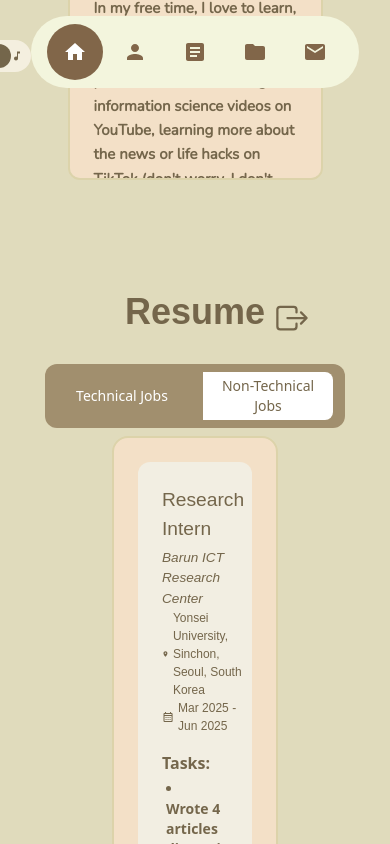
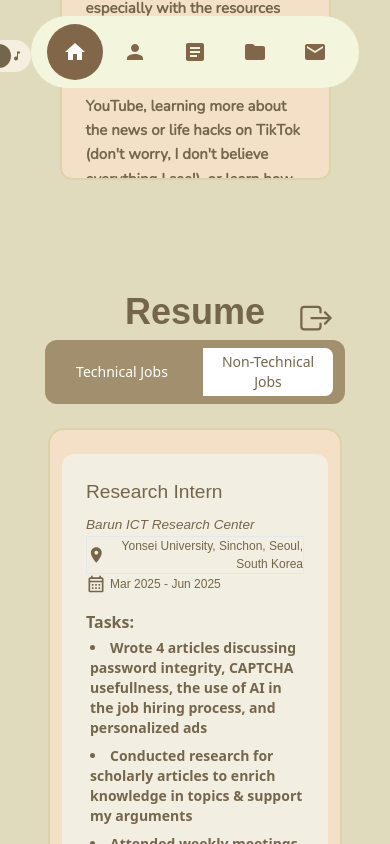
Before and after one commit to tonstey/personal_website, a React (Vite) app: page / in a window 390 px wide. Both pictures are taken after a click on the element "Experience". Shown: the part 1567-2411 px from the top of the page. Built offline with nearby package versions, Linux system fonts and the light colour scheme; a web font is replaced by a local one.

Commit message:
Size adjustments

```diff
--- a/src/components/resume/Experience.jsx
+++ b/src/components/resume/Experience.jsx
@@ -21,7 +21,7 @@ export default function ExperienceComponent() {
 
   return (
     <>
-      <div className="flex h-full w-full flex-col items-center p-6">
+      <div className="flex h-full w-full flex-col items-center gap-4">
         <TabGroup className="" selectedIndex={tab} onChange={setTab}>
           <TabList className="relative z-0 flex gap-4 rounded-xl bg-[#a18f6e] px-3 py-2">
             <Tab
@@ -80,16 +80,16 @@ export default function ExperienceComponent() {
         </TabGroup>
 
         {experience.length > 0 ? (
-          <div className="h-full w-full p-2 md:p-6">
-            <div className="relative flex h-full flex-col gap-4 rounded-2xl border-2 border-[#dcd3aa] bg-[#f3e0c7] p-6">
+          <div className="h-full max-h-[110vh] w-full overflow-y-auto p-2 md:p-6">
+            <div className="relative flex h-full flex-col gap-4 rounded-2xl border-2 border-[#dcd3aa] bg-[#f3e0c7] px-3 py-6">
               {experience.map((job) => (
                 <div
                   className="flex flex-col gap-4 rounded-xl bg-[#f2eee2] p-6"
                   key={job.role + job.company}
                 >
-                  <div className="flex flex-wrap justify-between font-bokuteh text-[#74664B]">
-                    <div className="flex flex-col gap-1">
-                      <h1 className="md:text-lg portrait:text-[1.2rem] md:portrait:text-lg">
+                  <div className="flex flex-col justify-between font-bokuteh text-[#74664B] md:flex-row">
+                    <div className="flex flex-col gap-2 md:gap-0.5">
+                      <h1 className="truncate md:text-lg portrait:text-[1.2rem] md:portrait:text-lg">
                         {job.role}
                       </h1>
                       <h1 className="md:text-md md:portrait:text-md italic portrait:text-[0.85rem]">
@@ -98,7 +98,7 @@ export default function ExperienceComponent() {
                     </div>
 
                     <div className="flex flex-col items-start md:items-end">
-                      <h1 className="md:text-md md:portrait:text-md flex items-center gap-1 portrait:text-[0.75rem]">
+                      <h1 className="md:text-md md:portrait:text-md flex items-center gap-0.5 border text-end portrait:text-[0.75rem]">
                         <MdLocationOn className="text-2xl" />
                         {job.location}
                       </h1>
--- a/src/data/experience.js
+++ b/src/data/experience.js
@@ -14,7 +14,7 @@ export const nonTechJobs = [
     ],
   },
   {
-    role: "Cashier/Barista",
+    role: "Cashier / Barista",
     company: "Tallgrass Drink",
     location: "Garden Grove, CA, USA",
     startDate: "Sept 2024",
--- a/src/pages/AboutPage.jsx
+++ b/src/pages/AboutPage.jsx
@@ -11,10 +11,10 @@ export default function AboutPage() {
 
           <div className="flex h-full min-h-screen w-full flex-col items-center justify-center gap-12">
             <CgProfile className="rounded-full border border-[#74664B] bg-[#f3e0c7] p-4 text-[14rem] text-[#74664B]" />
-            <div className="relative flex w-[90%] items-center rounded-xl px-12 text-[#74664B] md:px-0">
+            <div className="relative flex w-[90%] items-center rounded-xl px-10 text-[#74664B] md:px-0">
               <img
                 src="decoration/aboutvert.png"
-                className="z-1 absolute -top-[5.3rem] right-8 w-32 md:hidden"
+                className="z-1 absolute -top-[5.1rem] right-16 w-32 md:-top-[10.3rem] md:w-64"
               ></img>
 
               <div className="h-full max-h-[100vh] w-full overflow-y-auto rounded-xl border-2 border-[#dcd3aa] bg-[#f3e0c7] p-6">
--- a/src/pages/ContactPage.jsx
+++ b/src/pages/ContactPage.jsx
@@ -50,7 +50,7 @@ export default function ContactPage() {
             Contact Me
           </h1>
 
-          <div className="flex w-full flex-1 flex-wrap items-center justify-evenly gap-10">
+          <div className="flex w-full flex-1 flex-wrap items-center justify-evenly gap-10 md:mt-10">
             {/* BEGIN EMAIL INQUIRY */}
             <div
               className="relative my-4 flex max-h-[95%] w-[20rem] flex-col gap-3 rounded-xl border border-[#e9deb0] bg-[#f2ede0] p-5 shadow-2xl md:my-0 md:w-[44rem] md:portrait:my-4 md:landscape:my-16"
--- a/src/pages/PortfolioPage.jsx
+++ b/src/pages/PortfolioPage.jsx
@@ -49,7 +49,7 @@ export default function PortfolioPage() {
                 >
                   {/* BEGIN HEADER */}
                   <div className="flex w-full flex-col gap-2">
-                    <div className="flex justify-between">
+                    <div className="flex flex-col justify-between md:flex-row">
                       <div className="flex items-center gap-4">
                         <div className="rounded-lg bg-[#74664B] p-2">
                           {store.type.includes("Software Development") ? (
@@ -63,7 +63,7 @@ export default function PortfolioPage() {
                         </h1>
                       </div>
                       <IoExitOutline
-                        className="rounded-lg text-4xl text-[#74664B] hover:cursor-pointer hover:bg-[#c3b9a3] md:hidden"
+                        className="rounded-lg text-6xl text-[#74664B] hover:cursor-pointer hover:bg-[#c3b9a3] md:hidden"
                         onClick={() => setProject({})}
                       />
                     </div>
--- a/src/pages/ResumePage.jsx
+++ b/src/pages/ResumePage.jsx
@@ -16,7 +16,7 @@ export default function ResumePage() {
   return (
     <>
       <section className="min-h-[110vh]" id="resume">
-        <div className="mt-28 flex h-full w-full flex-1 flex-col items-center px-16">
+        <div className="mt-28 flex h-full w-full flex-1 flex-col items-center px-10 md:px-16">
           <div className="relative h-fit w-full">
             <h1 className="mb-2 text-center font-seurat text-4xl font-bold text-[#74664B]">
               Resume
@@ -32,14 +32,14 @@ export default function ResumePage() {
             )}
           </div>
 
-          <div className="flex h-full w-full items-start justify-center px-4">
+          <div className="flex h-full w-full items-start justify-center md:px-4">
             {/* BEGIN TABS */}
             <div
               className={`${resume ? "hidden" : "flex flex-col"} mt-8 h-full w-[18rem] gap-5 rounded-2xl md:col-span-3 md:flex md:flex-col md:justify-start`}
             >
               <div className="flex w-full flex-col items-center rounded-2xl border-2 border-[#dcd3aa] bg-[#f3e0c7]">
                 <h1
-                  className={`flex w-full items-center justify-center gap-4 rounded-xl py-8 text-center font-seurat text-2xl text-[#74664B] hover:cursor-pointer hover:bg-[#e2d1ab] ${resume == "experience" ? "scale-110 rounded-[1.5rem] bg-[#e2d1ab] shadow-lg transition-all duration-200" : ""}`}
+                  className={`flex w-full items-center justify-center gap-4 rounded-xl px-4 py-8 text-center font-seurat text-2xl text-[#74664B] hover:cursor-pointer hover:bg-[#e2d1ab] ${resume == "experience" ? "scale-110 rounded-[1.5rem] bg-[#e2d1ab] shadow-lg transition-all duration-200" : ""}`}
                   onClick={() => setResume("experience")}
                   id="exptab"
                 >
```
